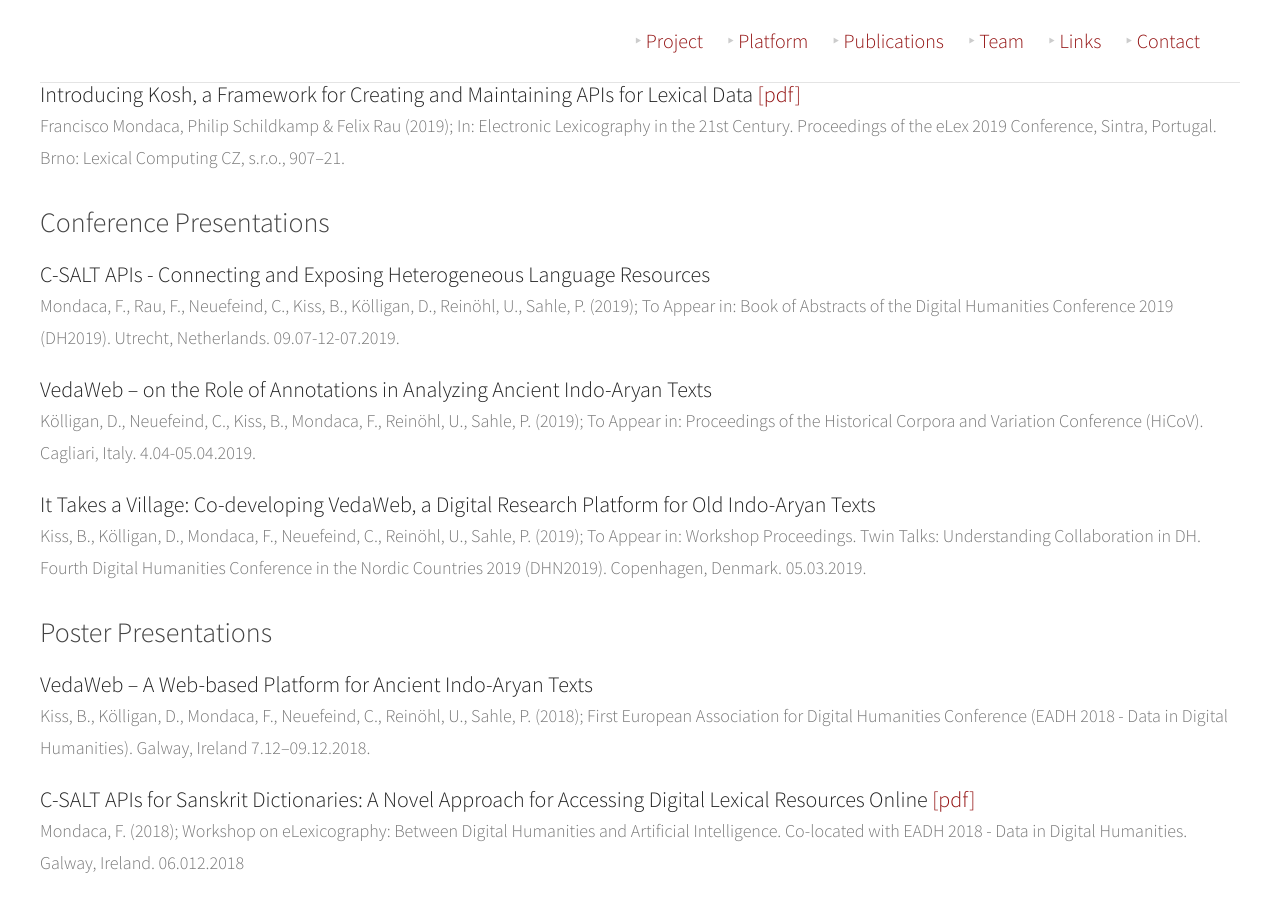
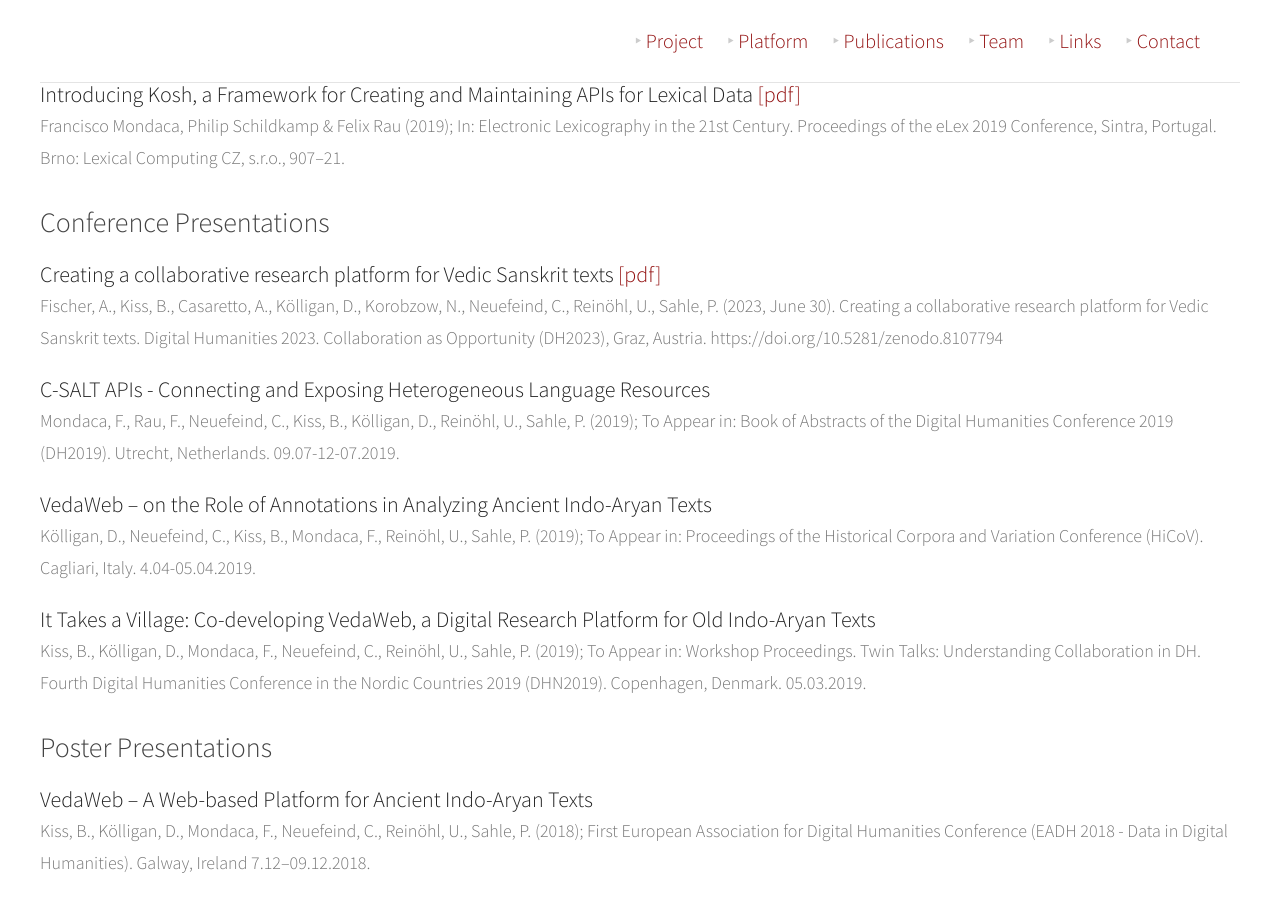
Before and after one commit to VedaWebProject/vedaweb-project-page, a Jekyll site: the page built from index.md, in a window 1280 px wide and 900 px high, scrolled down 1628 px. Built offline with Jekyll 4.4.1, drawn with Linux system fonts in a browser that asks for light colours.

Commit message:
Add DH2023 presentation to publications

```diff
--- a/index.md
+++ b/index.md
@@ -36,6 +36,9 @@
 
 
 ## Conference Presentations
+
+### Creating a collaborative research platform for Vedic Sanskrit texts [[pdf]](https://zenodo.org/record/8107794/files/FISCHER_Anna_Creating_a_collaborative_research_platform_for_.pdf?download=1)
+> Fischer, A., Kiss, B., Casaretto, A., Kölligan, D., Korobzow, N., Neuefeind, C., Reinöhl, U., Sahle, P. (2023, June 30). Creating a collaborative research platform for Vedic Sanskrit texts. Digital Humanities 2023. Collaboration as Opportunity (DH2023), Graz, Austria. https://doi.org/10.5281/zenodo.8107794
 
 ### C-SALT APIs - Connecting and Exposing Heterogeneous Language Resources
 > Mondaca, F., Rau, F., Neuefeind, C., Kiss, B., Kölligan, D., Reinöhl, U., Sahle, P. (2019); To Appear in: Book of Abstracts of the Digital Humanities Conference 2019 (DH2019). Utrecht, Netherlands. 09.07-12-07.2019.
```
